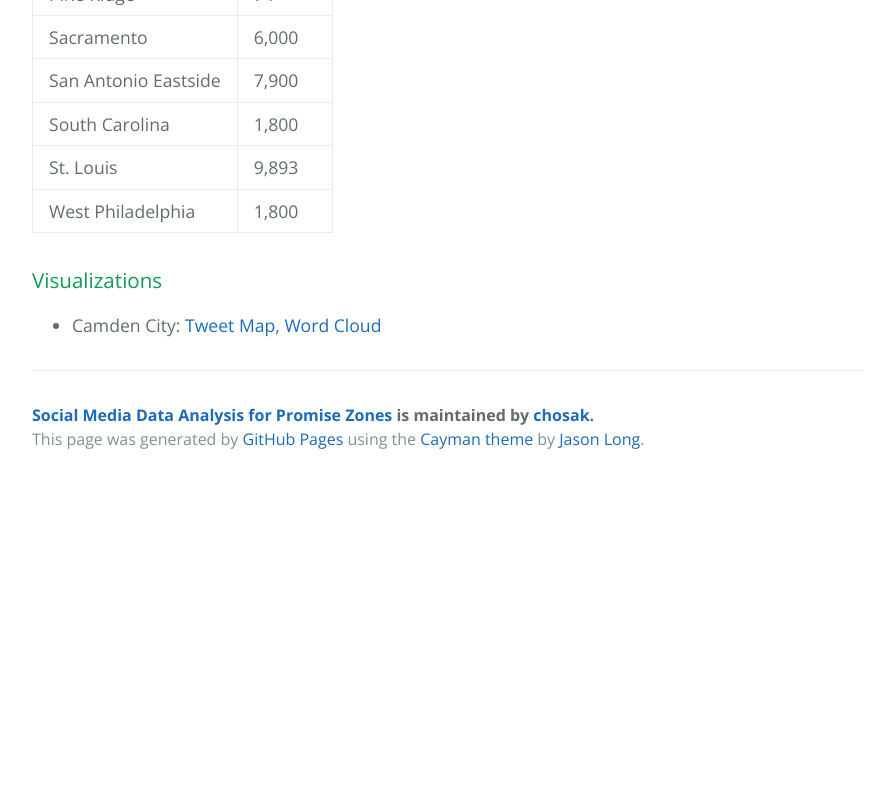
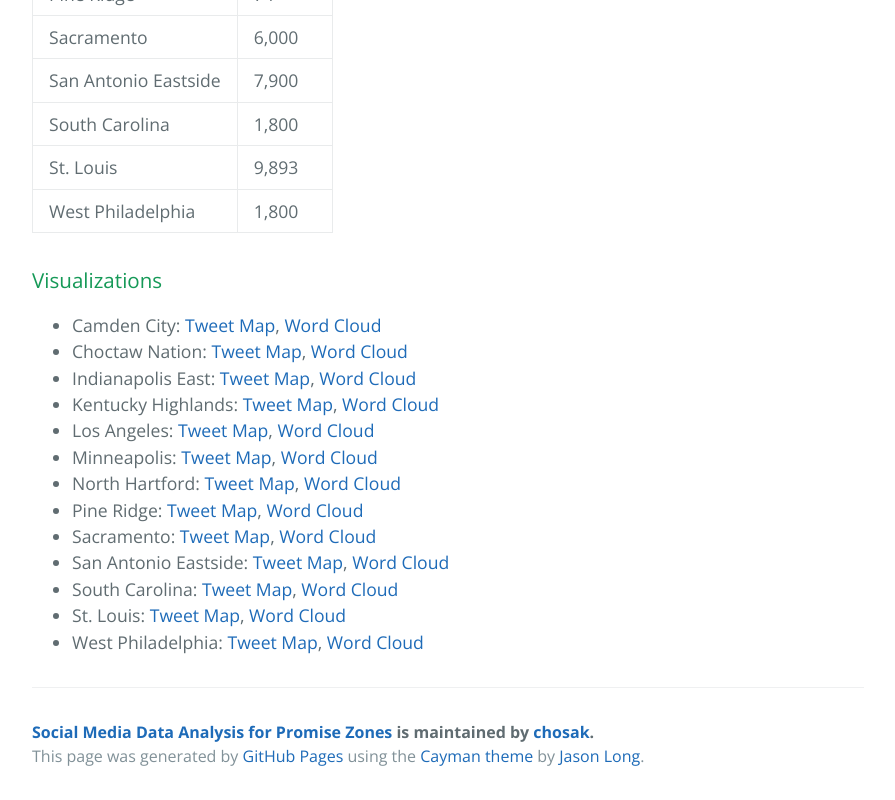
Before and after one commit to chosak/promise-zones, a plain HTML site: page index.html in a window 1280 px wide. Shown: the part 1248-2048 px from the top of the page, without its empty margins (192-1087 px from the left). Before the commit the page ends 1731 px from the top, so only its background shows below. Drawn offline with nearby package versions, Linux system fonts and the light colour scheme.

```diff
--- a/index.html
+++ b/index.html
@@ -100,6 +100,30 @@
 <ul>
 <li>Camden City: <a href="http://geojson.io/#data=data:text/x-url,http%3A%2F%2Fchosak.github.io%2Fpromise-zones%2Fgeojson%2Fcamden_city_pz.geojson">Tweet Map</a>, <a href="wordclouds/camden_city_pz.html">Word Cloud</a>
 </li>
+<li>Choctaw Nation: <a href="http://geojson.io/#data=data:text/x-url,http%3A%2F%2Fchosak.github.io%2Fpromise-zones%2Fgeojson%2Fchoctaw_nation_pz.geojson">Tweet Map</a>, <a href="wordclouds/choctaw_nation_pz.html">Word Cloud</a>
+</li>
+<li>Indianapolis East: <a href="http://geojson.io/#data=data:text/x-url,http%3A%2F%2Fchosak.github.io%2Fpromise-zones%2Fgeojson%2Findyeast_pz.geojson">Tweet Map</a>, <a href="wordclouds/indyeast_pz.html">Word Cloud</a>
+</li>
+<li>Kentucky Highlands: <a href="http://geojson.io/#data=data:text/x-url,http%3A%2F%2Fchosak.github.io%2Fpromise-zones%2Fgeojson%2Fkentucky_highlands_pz.geojson">Tweet Map</a>, <a href="wordclouds/kentucky_highlands_pz.html">Word Cloud</a>
+</li>
+<li>Los Angeles: <a href="http://geojson.io/#data=data:text/x-url,http%3A%2F%2Fchosak.github.io%2Fpromise-zones%2Fgeojson%2Flos_angeles_pz.geojson">Tweet Map</a>, <a href="wordclouds/los_angeles_pz.html">Word Cloud</a>
+</li>
+<li>Minneapolis: <a href="http://geojson.io/#data=data:text/x-url,http%3A%2F%2Fchosak.github.io%2Fpromise-zones%2Fgeojson%2F%20minneapolis_pz.geojson">Tweet Map</a>, <a href="wordclouds/minneapolis_pz.html">Word Cloud</a>
+</li>
+<li>North Hartford: <a href="http://geojson.io/#data=data:text/x-url,http%3A%2F%2Fchosak.github.io%2Fpromise-zones%2Fgeojson%2Fnorth_hartford_pz.geojson">Tweet Map</a>, <a href="wordclouds/north_hartford_pz.html">Word Cloud</a>
+</li>
+<li>Pine Ridge: <a href="http://geojson.io/#data=data:text/x-url,http%3A%2F%2Fchosak.github.io%2Fpromise-zones%2Fgeojson%2Fpine_ridge_pz.geojson">Tweet Map</a>, <a href="wordclouds/pine_ridge_pz.html">Word Cloud</a>
+</li>
+<li>Sacramento: <a href="http://geojson.io/#data=data:text/x-url,http%3A%2F%2Fchosak.github.io%2Fpromise-zones%2Fgeojson%2Fsacramento_pz.geojson">Tweet Map</a>, <a href="wordclouds/sacramento_pz.html">Word Cloud</a>
+</li>
+<li>San Antonio Eastside: <a href="http://geojson.io/#data=data:text/x-url,http%3A%2F%2Fchosak.github.io%2Fpromise-zones%2Fgeojson%2Fsan_antonio_eastside_pz.geojson">Tweet Map</a>, <a href="wordclouds/san_antonio_eastside_pz.html">Word Cloud</a>
+</li>
+<li>South Carolina: <a href="http://geojson.io/#data=data:text/x-url,http%3A%2F%2Fchosak.github.io%2Fpromise-zones%2Fgeojson%2Fsouth_carolina_pz.geojson">Tweet Map</a>, <a href="wordclouds/south_carolina_pz.html">Word Cloud</a>
+</li>
+<li>St. Louis: <a href="http://geojson.io/#data=data:text/x-url,http%3A%2F%2Fchosak.github.io%2Fpromise-zones%2Fgeojson%2Fst._louis_pz.geojson">Tweet Map</a>, <a href="wordclouds/st._louis_pz.html">Word Cloud</a>
+</li>
+<li>West Philadelphia: <a href="http://geojson.io/#data=data:text/x-url,http%3A%2F%2Fchosak.github.io%2Fpromise-zones%2Fgeojson%2Fwest_philadelphia_pz.geojson">Tweet Map</a>, <a href="wordclouds/west_philadelphia_pz.html">Word Cloud</a>
+</li>
 </ul>
 
       <footer class="site-footer">
```
Also changed, not shown: params.json (+1 -1 lines).
